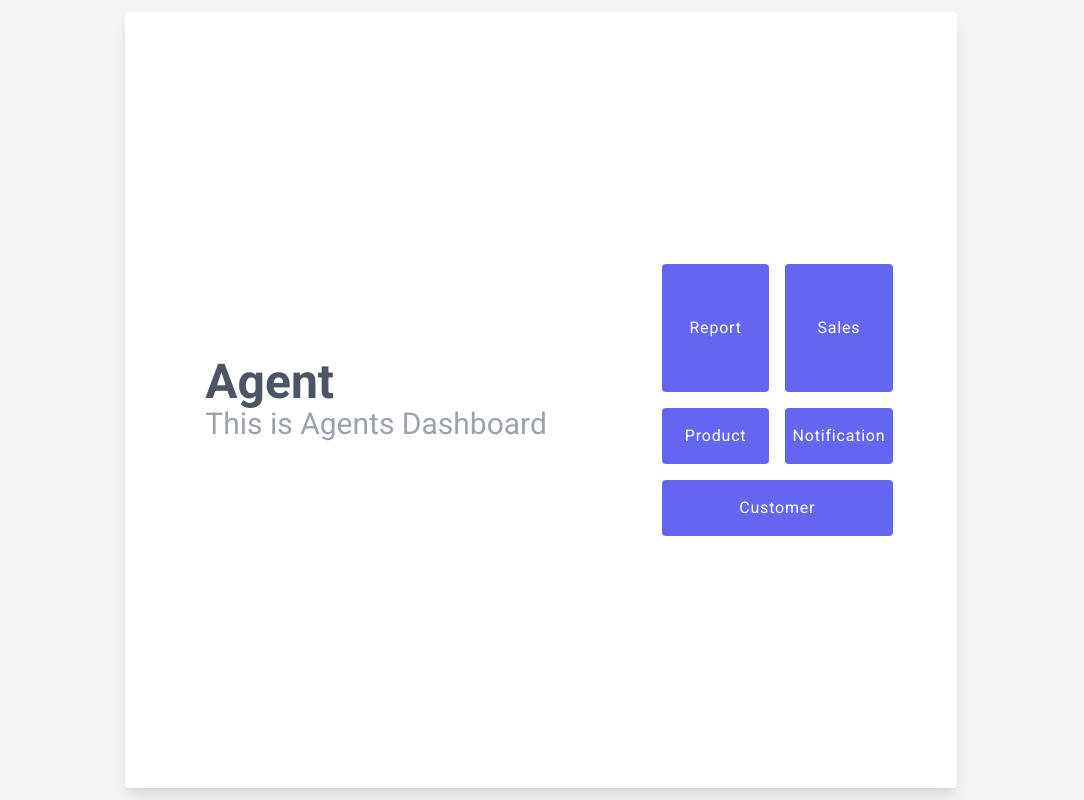
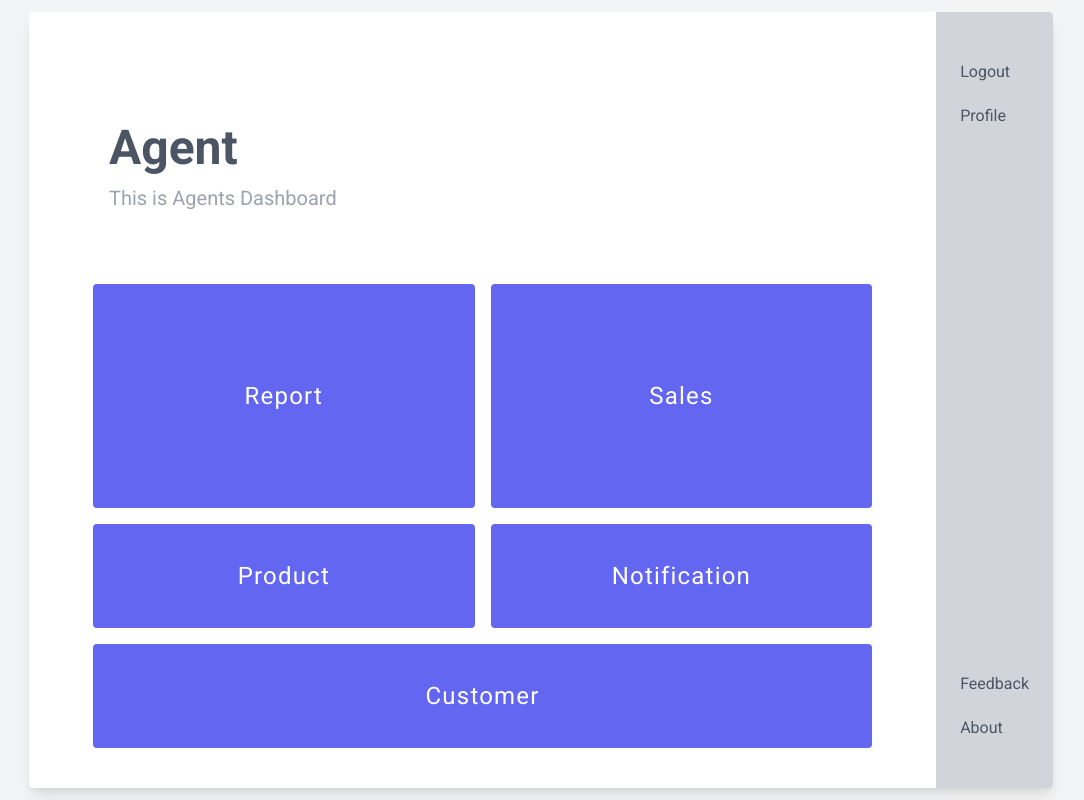
Before and after one commit to zefyr-solutions/Reach, a Flask app: page /driver in a window 1280 px wide. Shown: the whole page, without its empty margins (99-1183 px from the left). Run offline with Flask 2, Linux system fonts and the light colour scheme; a user stored in the database is signed in; style sheets or scripts are compiled from the project's sources; some libraries are stand-ins or nearby versions.

Commit message:
UI day2: driver page updation

```diff
--- a/templates/base.html
+++ b/templates/base.html
@@ -25,7 +25,7 @@
         {% endif %}
       {% endwith %}
   </div>
-  <div class="flex flex-col lg:bg-gray-100 items-center h-full w-full" id="body"><!--dynamicPageContainer: fullscreen-->
+  <div class="flex flex-col lg:bg-gray-100 items-center h-full w-full lg:p-3" id="body"><!--dynamicPageContainer: fullscreen-->
                 {% block content %}{% endblock %}
   </div>
   </div>
--- a/templates/driver.html
+++ b/templates/driver.html
@@ -2,29 +2,51 @@
 {% block title %}Driver{% endblock %}
 {% block content %}
 
-<div class="flex flex-col max-w-screen-lg lg:rounded lg:m-3 lg:shadow-lg bg-white h-screen items-center md:flex-row md:px-10 lg:px-16">
-  <div class="flex-auto w-full p-4 flex flex-col justify-center">
-    <h1 class="text-4xl sm:text-5xl text-gray-600 font-bold font-roboto">Agent</h1>
-    <h1 class="text-lg sm:text-3xl text-gray-400">This is Agents Dashboard</h1>
+<div class="flex flex-col w-full lg:max-w-screen-lg overflow-hidden lg:rounded lg:shadow-lg bg-white h-screen items-center md:flex-row justify-between">
+  <div class="px-10 lg:px-16 py-10 h-full w-full flex flex-col justify-between">
+  <div class="flex-1 w-full p-4 flex flex-col justify-center h-1/3">
+    <h1 class="text-4xl sm:text-5xl text-gray-600 font-bold font-roboto pb-3">Agent</h1>
+    <h1 class="text-base sm:text-xl text-gray-400">This is Agents Dashboard</h1>
   </div>
-  <div class="grid gap-4 grid-cols-2 grid-rows-4 md:w-1/2">
-    <a class="row-span-2 flex items-center justify-center rounded bg-indigo-500 px-8 py-4" href="#">
-      <span class="text-white tracking-wider">Report</span>
+  <div class="grid gap-4 grid-cols-2 grid-rows-4 h-2/3">
+    <a class="row-span-2 flex items-center justify-center rounded bg-indigo-500 px-8 py-4 hover:shadow-md hover:bg-indigo-600 transition" href="#">
+      <span class="text-white tracking-wider text-2xl">Report</span>
     </a>
-    <a class="row-span-2 flex items-center justify-center rounded bg-indigo-500 px-8 py-4" href="/sales">
-      <span class="text-white tracking-wider">Sales</span>
+    <a class="row-span-2 flex items-center justify-center rounded bg-indigo-500 px-8 py-4 hover:shadow-md hover:bg-indigo-600 transition" href="/sales">
+      <span class="text-white tracking-wider text-2xl">Sales</span>
     </a>
 
-    <a class="flex items-center justify-center rounded bg-indigo-500 px-8 py-4" href="#">
-      <span class="text-white tracking-wider">Product</span>
+    <a class="flex items-center justify-center rounded bg-indigo-500 px-8 py-4 hover:shadow-md hover:bg-indigo-600 transition" href="#">
+      <span class="text-white tracking-wider text-2xl">Product</span>
     </a>
-    <a class="flex items-center justify-center rounded bg-indigo-500 px-8 py-4" href="#">
-      <span class="text-white tracking-wider">Notification</span>
+    <a class="flex items-center justify-center rounded bg-indigo-500 px-8 py-4 hover:shadow-md hover:bg-indigo-600 transition" href="#">
+      <span class="text-white tracking-wider text-2xl">Notification</span>
     </a>
 
-    <a class="col-span-2 flex items-center justify-center rounded bg-indigo-500 px-8 py-4" href="#">
-      <span class="text-white tracking-wider">Customer</span>
+    <a class="col-span-2 flex items-center justify-center rounded bg-indigo-500 px-8 py-4 hover:shadow-md hover:bg-indigo-600 transition" href="#">
+      <span class="text-white tracking-wider text-2xl">Customer</span>
     </a>
+  </div>
+  </div>
+  <div class="bg-gray-300 h-full hidden md:block">
+    <div class="p-6 py-12 h-full flex flex-col justify-between">
+      <ul class="space-y-5">
+        <li class="text-gray-600">
+          Logout
+        </li>
+        <li class="text-gray-600">
+          Profile
+        </li>
+      </ul>
+      <ul class="space-y-5">
+        <li class="text-gray-600">
+          Feedback
+        </li>
+        <li class="text-gray-600">
+          About
+        </li>
+      </ul>
+    </div>
   </div>
 </div>
 
```
